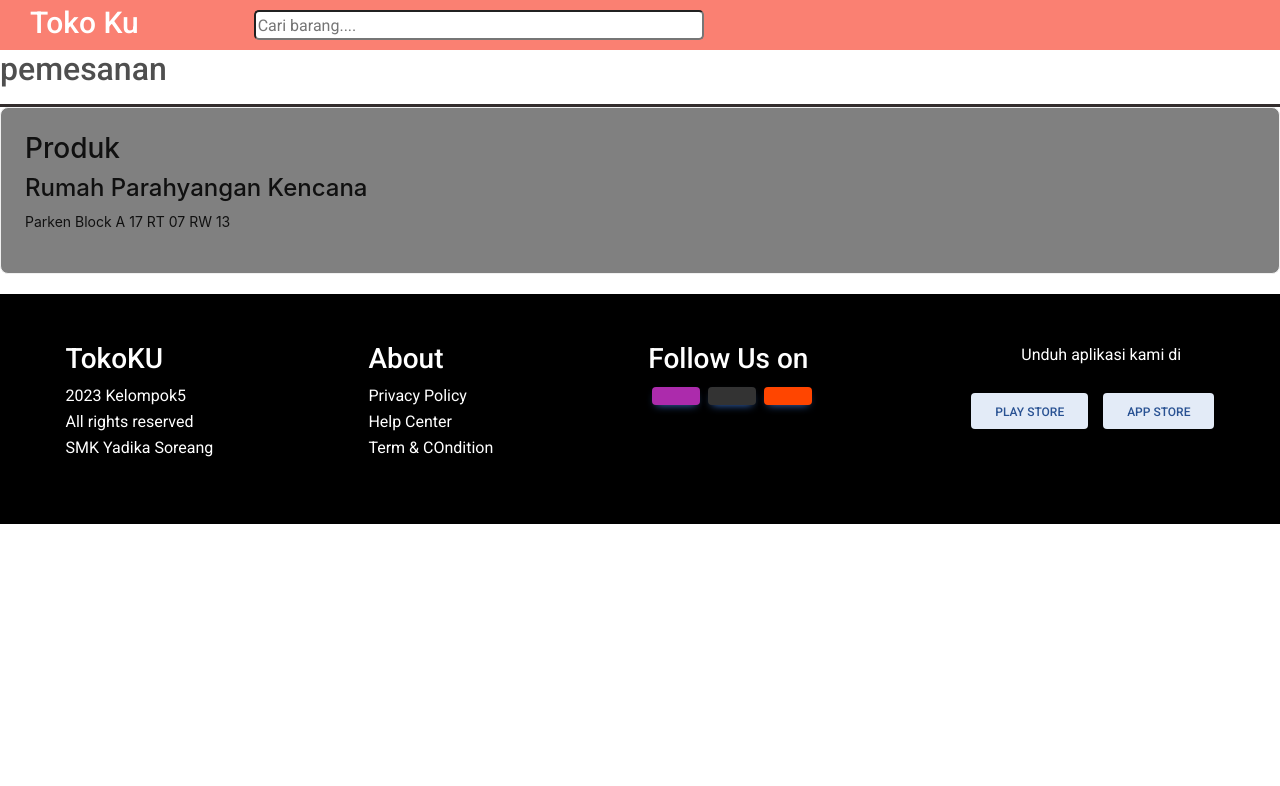
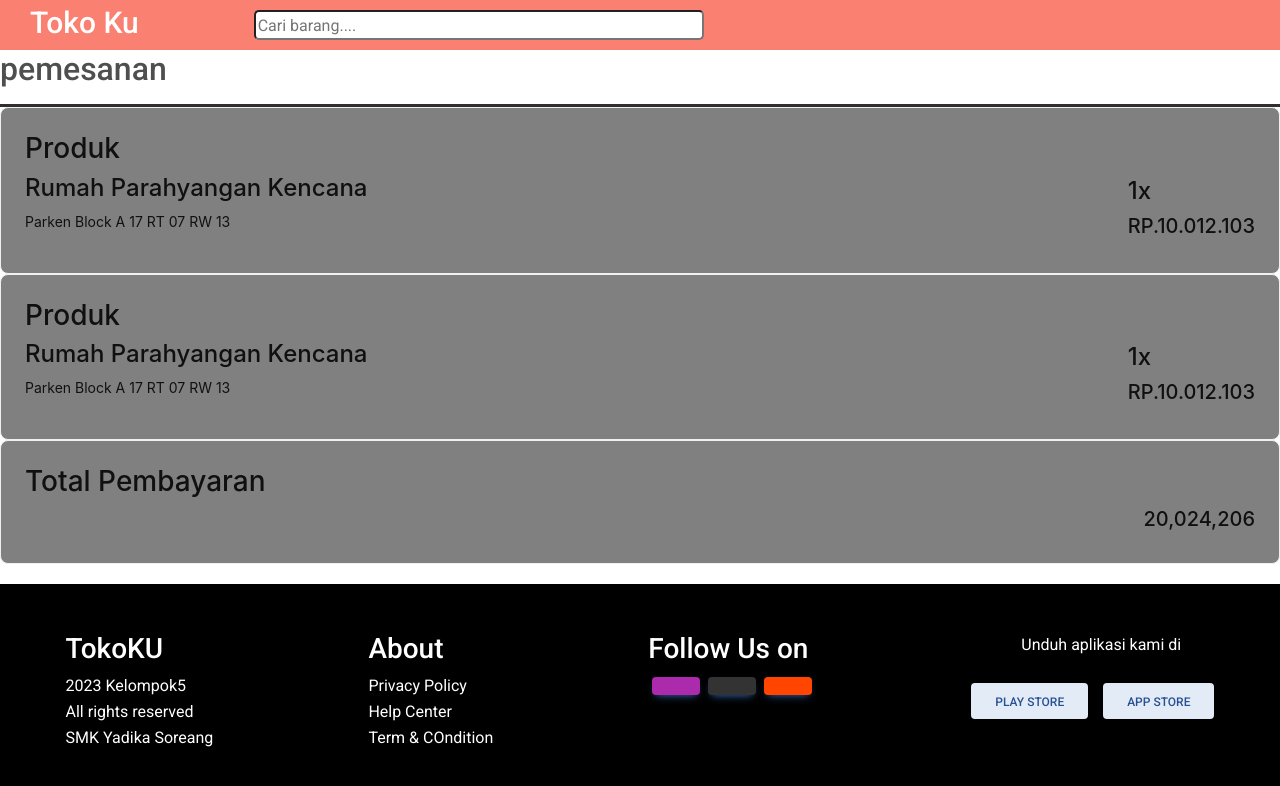
Before and after one commit to kilsen32/Kelompok5, a React (Vite) app: page /pesanan in a window 1280 px wide. Shown: the top 786 px of the page. Built offline with nearby package versions, Linux system fonts and the light colour scheme.

Commit message:
menambahkan card di pesan

```diff
--- a/src/component/layout/card/dataPelajaran/card-la.jsx
+++ b/src/component/layout/card/dataPelajaran/card-la.jsx
@@ -1,12 +1,84 @@
 import React from 'react';
 import { Card } from 'antd';
+
 function CardP() {
+  const cardStyle = {
+    width: "100%",
+    height: "100%",
+    background: "gray",
+    display: "flex",
+    flexDirection: "column",
+  };
+
+  const contentStyle2 = {
+    display: "flex",
+    justifyContent: "space-between",
+    alignItems: "center", // Mengatur vertikal tengah
+  };
+
+  const cardStyle2 = {
+    width: "100%",
+    height: "100%",
+    background: "gray",
+    display: "flex",
+    flexDirection: "column",
+  };
+
+  const contentStyle = {
+    display: "flex",
+    justifyContent: "space-between",
+    alignItems: "center", // Mengatur vertikal tengah
+  };
+
+  const cardStyle3 = {
+    width: "100%",
+    height: "100%",
+    background: "gray",
+    display: "flex",
+    flexDirection: "column",
+  };
+
+  const contentStyle3 = {
+    display: "flex",
+    justifyContent: "flex-end", // Mengatur agar h5 ada di sebelah kanan
+    alignItems: "center", // Mengatur vertikal tengah
+  };
+
   return (
     <>
-     <Card style={{ width: "100%",height:"100%",background:"gray" }}>
+      <Card style={cardStyle}>
         <h3>Produk</h3>
+        <div style={contentStyle}>
+          <div>
             <h4>Rumah Parahyangan Kencana</h4>
             <p>Parken Block A 17 RT 07 RW 13</p>
+          </div>
+          <div>
+            <h4>1x</h4>
+            <h5>RP.10.012.103</h5>
+          </div>
+        </div>
+      </Card>
+      <Card style={cardStyle2}>
+        <h3>Produk</h3>
+        <div style={contentStyle2}>
+          <div>
+            <h4>Rumah Parahyangan Kencana</h4>
+            <p>Parken Block A 17 RT 07 RW 13</p>
+          </div>
+          <div>
+            <h4>1x</h4>
+            <h5>RP.10.012.103</h5>
+          </div>
+        </div>
+      </Card>
+      <Card style={cardStyle3}>
+        <h3>Total Pembayaran</h3>
+        <div style={contentStyle3}>
+          <div>
+            <h5>20,024,206</h5>
+          </div>
+        </div>
       </Card>
     </>
   );
```
Lines whose indentation alone changed are shown as unchanged.
